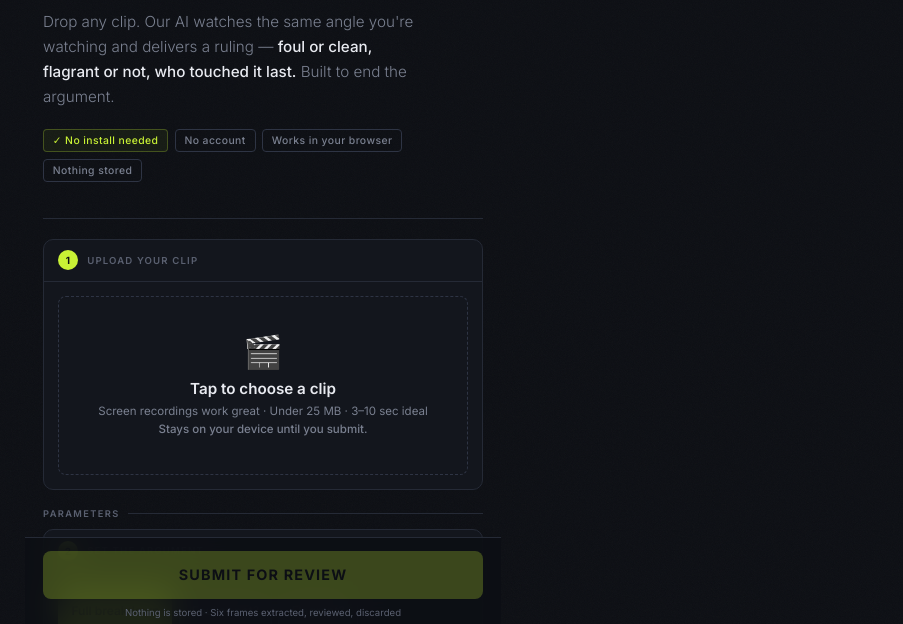
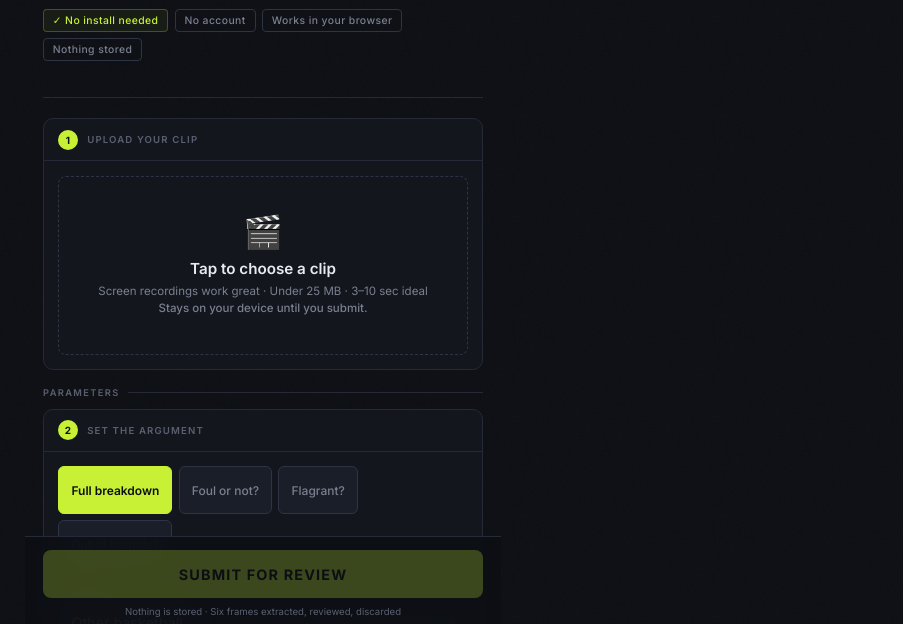
Before and after one commit to bbrian34/replaydesk, a website: page index.html in a window 1280 px wide. Shown: the part 173-797 px from the top of the page, without its empty margins (377-1280 px from the left). Drawn offline with nearby package versions, Linux system fonts and the light colour scheme; a web font is replaced by a local one.

Commit message:
Update index.html

```diff
--- a/index.html
+++ b/index.html
@@ -883,11 +883,7 @@
         </svg>
         <h1 class="hero-title">The call,<br><span class="accent">reviewed.</span></h1>
       </div>
-      <p class="hero-body">
-        Drop any clip. Our AI watches the same angle you're watching and delivers a ruling —
-        <strong>foul or clean, flagrant or not, who touched it last.</strong>
-        Built to end the argument.
-      </p>
+
       <div class="hero-tags">
         <span class="tag hi">✓ No install needed</span>
         <span class="tag">No account</span>
```
